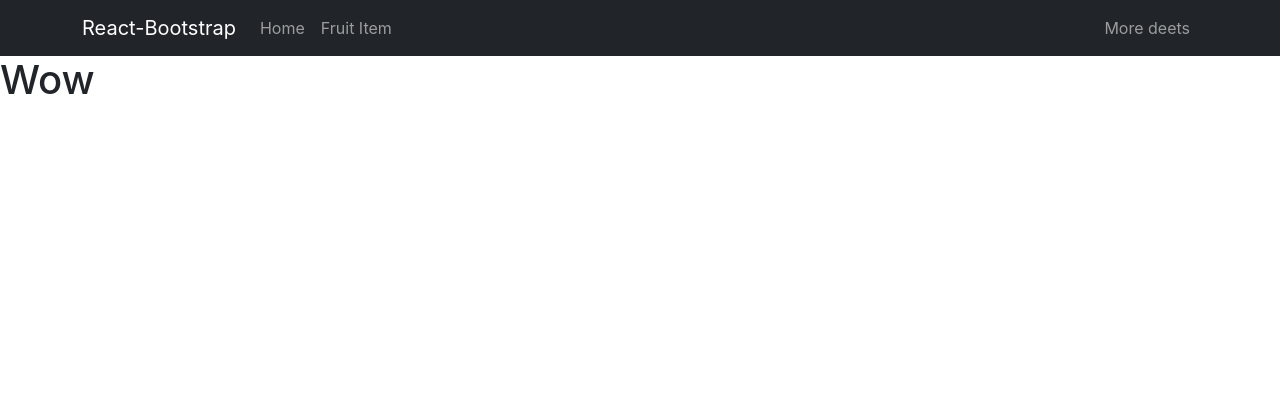
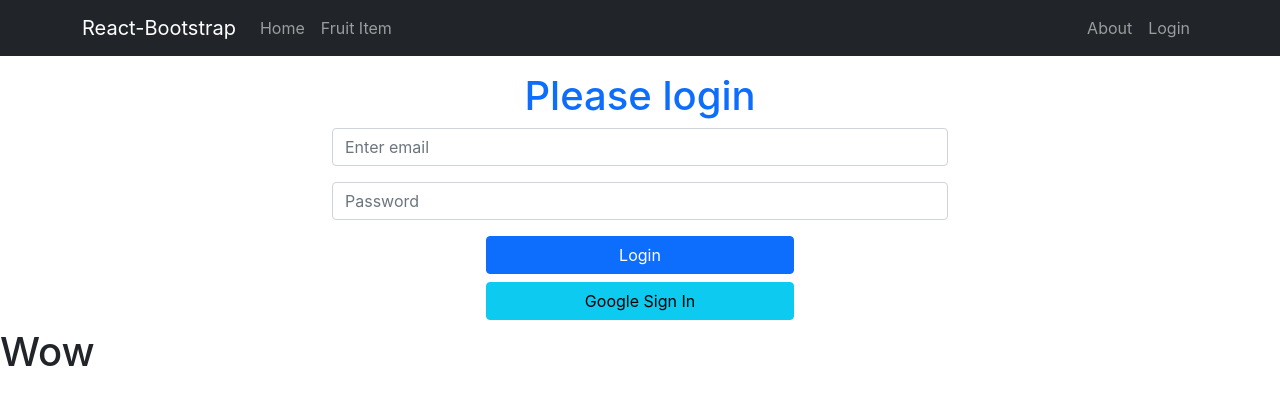
Before and after one commit to mdtohid/Dream-Fruit, a React (Create React App) app: page /login in a window 1280 px wide. Shown: the top 404 px of the page. Built offline with nearby package versions, Linux system fonts and the light colour scheme; no server answers.

Commit message:
firebase auth

```diff
--- a/package.json
+++ b/package.json
@@ -7,9 +7,11 @@
     "@testing-library/react": "^13.2.0",
     "@testing-library/user-event": "^13.5.0",
     "bootstrap": "^5.1.3",
+    "firebase": "^9.8.1",
     "react": "^18.1.0",
     "react-bootstrap": "^2.3.1",
     "react-dom": "^18.1.0",
+    "react-firebase-hooks": "^5.0.3",
     "react-hook-form": "^7.31.1",
     "react-router-dom": "^6.3.0",
     "react-scripts": "5.0.1",
--- a/src/App.js
+++ b/src/App.js
@@ -5,6 +5,9 @@ import { Route, Routes } from 'react-router-dom';
 import Home from './Components/Home/Home';
 import ItemDetail from './Components/ItemDetail/ItemDetail';
 import ManageItem from './Components/ManageItem/ManageItem';
+import Login from './Components/Login/Login';
+import ErrorMsg from './Components/ErrorMsg/ErrorMsg';
+import About from './Components/About/About';
 
 function App() {
   return (
@@ -14,6 +17,9 @@ function App() {
           <Route path="/" element={<Home/>} />
           <Route path="/fruitItem/:id" element={<ItemDetail/>} />
           <Route path="/fruitItem/ManageItem" element={<ManageItem></ManageItem>} />
+          <Route path="/login" element={<Login></Login>} />
+          <Route path="/about" element={<About/>} />
+          <Route path="/*" element={<ErrorMsg></ErrorMsg>} />
         </Routes>
     <Footer></Footer>
     </div>
--- /dev/null
+++ b/src/Components/About/About.js
@@ -0,0 +1,11 @@
+import React from 'react';
+
+const About = () => {
+    return (
+        <div>
+            <h1 className='text-primary text-center'>Welcome to our warehouse product</h1>
+        </div>
+    );
+};
+
+export default About;
--- /dev/null
+++ b/src/Components/ErrorMsg/ErrorMsg.js
@@ -0,0 +1,12 @@
+import React from 'react';
+
+const ErrorMsg = () => {
+    return (
+        <div>
+            <h1 className='text-center mt-5'>Error 404</h1>
+            <h1 className='text-center'>Not Found</h1>
+        </div>
+    );
+};
+
+export default ErrorMsg;
--- a/src/Components/Header/Header.js
+++ b/src/Components/Header/Header.js
@@ -1,25 +1,47 @@
+import { signOut } from 'firebase/auth';
 import {Navbar, Nav, Container} from 'react-bootstrap';
+import { useAuthState } from 'react-firebase-hooks/auth';
+import { Link } from 'react-router-dom';
+import auth from '../../firebase.init';
+
 
 const Header = () => {
+  const [user2] = useAuthState(auth);
+
+    const handleSignOut = () =>{
+        signOut(auth);
+    }
 
     return (
 
         <Navbar collapseOnSelect sticky='top' expand="lg" bg="dark" variant="dark">
         <Container >
-        <Navbar.Brand href="#home">React-Bootstrap</Navbar.Brand>
+        <Navbar.Brand as={Link} to="/">React-Bootstrap</Navbar.Brand>
         <Navbar.Toggle aria-controls="responsive-navbar-nav" />
         <Navbar.Collapse id="responsive-navbar-nav">
           <Nav className="me-auto">
-            <Nav.Link href="/">Home</Nav.Link>
+            <Nav.Link as={Link} to="/">Home</Nav.Link>
             <Nav.Link href="#fruitItem">Fruit Item</Nav.Link>
           </Nav>
           <Nav>
-            <Nav.Link href="#deets">More deets</Nav.Link>
+            <Nav.Link as={Link} to="about">About</Nav.Link>
+            {
+                user2 && <>
+                <Nav.Link as={Link} to="manageItem">Manage Item</Nav.Link>
+                <Nav.Link as={Link} to="myItem">My Item</Nav.Link>
+                </>
+            }
+            {
+                user2 ?
+                    <button className='btn btn-link text-white text-decoration-none' onClick={handleSignOut}>sign out</button>
+                :
+                <Nav.Link as={Link} to="login">
+                Login
+            </Nav.Link>}
           </Nav>
         </Navbar.Collapse>
         </Container>
       </Navbar>
-
     );
 };
 
--- a/src/Components/Home/Home.js
+++ b/src/Components/Home/Home.js
@@ -8,6 +8,7 @@ const Home = () => {
             <Banner></Banner>
             <FruitItem></FruitItem>
 
+
         </div>
     );
 };
--- /dev/null
+++ b/src/Components/Login/Login.js
@@ -0,0 +1,53 @@
+import React, { useRef } from 'react';
+import { Button, Form } from 'react-bootstrap';
+import {useSignInWithEmailAndPassword, useSignInWithGoogle } from 'react-firebase-hooks/auth';
+import auth from '../../firebase.init';
+
+
+const Login = () => {
+    const emailRef = useRef('');
+    const passwordRef = useRef('');
+
+    const [signInWithEmailAndPassword,  user, loading, error] = useSignInWithEmailAndPassword(auth);
+
+    const [signInWithGoogle, user2] = useSignInWithGoogle(auth);
+
+    const handleSubmit = event => {
+        event.preventDefault();
+        const email = emailRef.current.value;
+        const password = passwordRef.current.value;
+
+        signInWithEmailAndPassword(email, password);
+    }
+
+    let errorElement;
+
+    if (error) {
+        errorElement = <p className='text-danger'>Error: {error?.message}</p>
+    }
+
+    return (
+        <div className='container w-50 mx-auto'>
+            <h1 className='text-primary text-center mt-3'>Please login</h1>
+               <Form onSubmit={handleSubmit}>
+                <Form.Group className="mb-3" controlId="formBasicEmail">
+                    <Form.Control ref={emailRef} type="email" placeholder="Enter email" required />
+                </Form.Group>
+                <Form.Group className="mb-3" controlId="formBasicPassword">
+                    <Form.Control ref={passwordRef} type="password" placeholder="Password" required />
+                </Form.Group>
+                <Button variant="primary w-50 mx-auto d-block mb-2" type="submit">
+                    Login
+                </Button>
+            </Form>
+            {errorElement}
+            <button
+                    onClick={() => signInWithGoogle()}
+                    className='btn btn-info w-50 d-block mx-auto my-2'>
+                    <span className='px-2'>Google Sign In</span>
+            </button>
+        </div>
+    );
+};
+
+export default Login;
--- a/src/Components/ManageItem/ManageItem.js
+++ b/src/Components/ManageItem/ManageItem.js
@@ -27,6 +27,7 @@ const ManageItem = () => {
 
     const onSubmit = data => {
         const url = 'http://localhost:5000/fruitItem';
+
         fetch(url, {
             method: 'POST',
             headers: {
--- /dev/null
+++ b/src/firebase.init.js
@@ -0,0 +1,22 @@
+// Import the functions you need from the SDKs you need
+import { initializeApp } from "firebase/app";
+import { getAuth } from "firebase/auth";
+// TODO: Add SDKs for Firebase products that you want to use
+// https://firebase.google.com/docs/web/setup#available-libraries
+
+// Your web app's Firebase configuration
+const firebaseConfig = {
+  apiKey: "AIzaSyBrvMGTlTcKLeKS04R9sPcA0pi-KJkyLmA",
+  authDomain: "evn-local.firebaseapp.com",
+  projectId: "evn-local",
+  storageBucket: "evn-local.appspot.com",
+  messagingSenderId: "1097978799408",
+  appId: "1:1097978799408:web:22c58ff62242fa4c13d4f5"
+};
+
+// Initialize Firebase
+const app = initializeApp(firebaseConfig);
+
+const auth = getAuth(app);
+
+export default auth;
```
Also changed, not shown: 1 other file (tests, documents, lock files or other folders).
